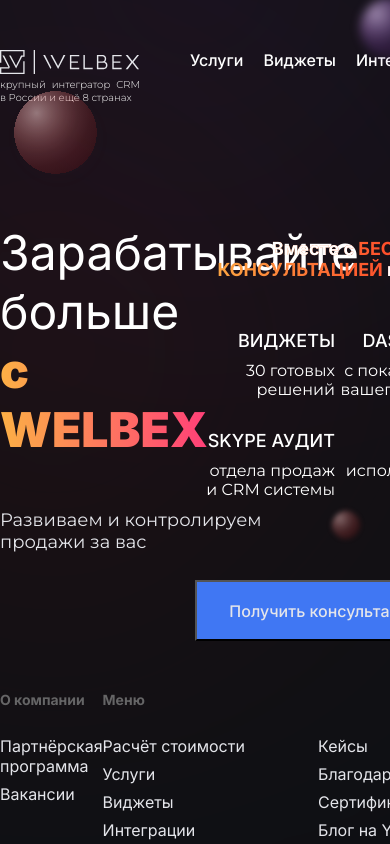
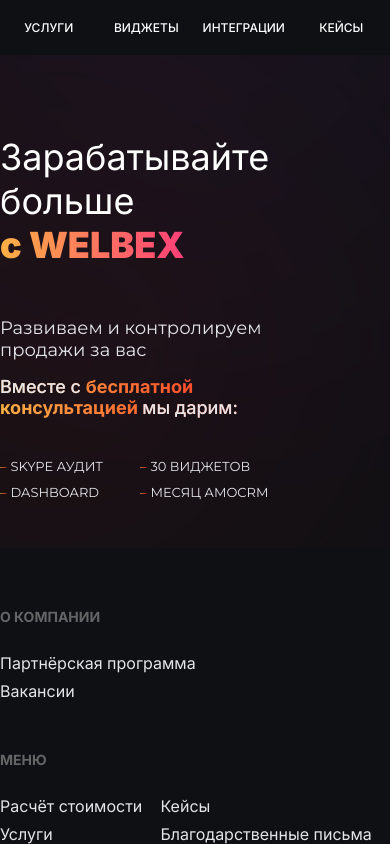
Before and after one commit to Wanashka/adaptive-site-layout-test-, a React (Create React App) app: page / in a window 390 px wide. Built offline with nearby package versions, Linux system fonts and the light colour scheme.

Commit message:
Designed the mobile version of the website.

```diff
--- a/src/App.module.css
+++ b/src/App.module.css
@@ -34,7 +34,8 @@
 }
 
 .header {
-    margin: 50px auto 100px;
+    padding-top: 50px;
+    margin: 0 auto 80px;
     max-width: 1140px;
     width: 100%;
     height: 73px;
@@ -56,15 +57,20 @@
 
 .list {
     display: flex;
-    margin: 0;
+    margin: 0 auto;
+    width: 503px;
+    padding: 0;
 }
 
-.list li {
+.listItem {
     cursor: pointer;
-    margin: 0 10px;
+    width: 100%;
+    text-align: center;
     list-style-type: none;
     font-weight: 500;
     font-size: 16px;
+    margin-right: 5px;
+    margin-left: 5px;
 }
 
 .list li:hover {
@@ -73,6 +79,10 @@
 
 .numberPhone {
     padding-right: 40px;
+    /*display: block;*/
+    /*margin-left: auto;*/
+    min-width: 150px;
+    width: 100%;
     text-decoration: none;
     color: white;
     cursor: pointer;
@@ -81,11 +91,14 @@
 }
 
 .link {
+    display: flex;
     margin-left: auto;
+    width: 320px;
 }
 
 .link a {
-    margin: 10px;
+    width: 100%;
+    text-align: center;
 }
 
 .footer {
@@ -109,6 +122,7 @@
 .blockFooter {
     display: flex;
     flex-flow: column wrap;
+    margin-right: 10px;
 }
 
 .blockFooter a {
@@ -135,7 +149,7 @@
 
 .blockMenuList {
     height: 140px;
-    width: 500px;
+    width: 450px;
 }
 
 .socialNetworkList {
@@ -149,7 +163,7 @@
 }
 
 .confidentiality {
-    margin-top: 100px;
+    margin-top: 90px;
 }
 
 .confidentiality a {
@@ -168,13 +182,14 @@
     flex: 1 0 auto;
     max-width: 1140px;
     width: 100%;
-    margin: 0 auto;
+    margin: 0 auto 20px;
     display: flex;
 }
 
 .contentLeft {
     width: 50%;
     margin-right: auto;
+    /*border: 1px red solid;*/
 }
 
 .profitMore {
@@ -208,6 +223,7 @@
     margin-left: auto;
     height: 100%;
     text-align: right;
+    /*border: 1px red solid;*/
 }
 
 .whatWeGive {
@@ -226,13 +242,18 @@
 }
 
 .colorText {
-    color: white;
+    color: #E4E5EA;
+    font-weight: 500;
+}
+
+.colorText::first-letter {
+    text-transform: uppercase;
 }
 
 .giftBlock {
     height: 250px;
     margin-left: auto;
-    margin-top: 50px;
+    margin-top: 40px;
     max-width: 380px;
     width: 100%;
     display: flex;
@@ -251,11 +272,28 @@
     font-family: 'Inter', sans-serif;
 }
 
+.titleGiftBlock1::after {
+    content: "ВИДЖЕТЫ";
+}
+
+.titleGiftBlock2::after {
+    content: "SKYPE АУДИТ";
+}
+
+.titleGiftBlock3::after {
+    content: "DASHBOARD";
+}
+
+.titleGiftBlock4::after {
+    content: "35 ДНЕЙ";
+}
+
 .descriptionGiftBlock {
     margin-top: 10px;
     font-family: 'Montserrat', sans-serif;
     font-weight: 400;
     font-size: 16px;
+    color: #E4E5EA;
 }
 
 .btn {
@@ -266,4 +304,152 @@
     font-size: 16px;
     background: #4077F3;
     color: #E4E5EA;
+    border: none;
 }
+
+@media screen and (max-width: 840px) {
+    .svgContainer {
+        display: none;
+    }
+
+    .header {
+        background-color: #0E1014;
+        height: 55px;
+        padding-top: 0;
+        align-items: center;
+    }
+
+    .blockLogo {
+        display: none;
+    }
+
+    .list {
+        padding: 0;
+        width: 100%;
+    }
+
+    .listItem {
+        font-size: 12px;
+        text-transform: uppercase;
+    }
+
+    .listCertificate {
+        display: none;
+    }
+
+    .link {
+        display: none;
+    }
+
+    .content {
+        /*width: 100%;*/
+        display: block;
+        /*margin-left: 15px;*/
+    }
+
+    .contentLeft {
+        width: 100%;
+    }
+
+    .profitMore{
+        width: 100%;
+        font-weight: 400;
+        font-size: 36px;
+    }
+    .nameCompany{
+        font-size: 36px;
+    }
+
+    .contentRight {
+        width: 100%;
+        margin-left: 0;
+        text-align: left;
+    }
+
+    .whatWeGive {
+        margin-right: auto;
+        text-align: left;
+    }
+
+    .gradientText {
+        text-transform: lowercase;
+    }
+
+    .giftBlock {
+        margin-left: 0;
+        height: 70px;
+        width: 280px;
+    }
+
+    .giftBlockItem {
+        margin-left: 0;
+        margin-bottom: 10px;
+        height: auto;
+    }
+
+    .titleGiftBlock {
+        font-size: 13px;
+        font-weight: 400;
+        font-family: 'Montserrat', sans-serif;
+        color: #E4E5EA;
+    }
+
+    .titleGiftBlock::before {
+        content: "–";
+        margin-right: 4px;
+        background-image: linear-gradient(to right, #FCB045, #FD1D1D);
+        -webkit-background-clip: text;
+        color: transparent;
+    }
+
+    .titleGiftBlock1::after {
+        content: "SKYPE АУДИТ";
+    }
+
+    .titleGiftBlock2::after {
+        content: "DASHBOARD";
+    }
+
+    .titleGiftBlock3::after {
+        content: "30 ВИДЖЕТОВ";
+    }
+
+    .titleGiftBlock4::after {
+        content: "МЕСЯЦ АMOCRM";
+    }
+
+    .descriptionGiftBlock {
+        display: none;
+    }
+
+    .btn {
+        display: none;
+    }
+
+    .footer {
+        width: 100%;
+        display: block;
+        background-color: #0E1014;
+        height: auto;
+        padding-top: 10px;
+        /*margin: auto 0;*/
+    }
+
+    .blockFooter a {
+        word-wrap: break-word;
+    }
+
+    .menuBlock {
+        width: 100%;
+        /*border: 1px red solid;*/
+    }
+
+    .blockMenuList {
+        width: 100%;
+    }
+
+    .contactBlock {
+        /*margin-left: 0;*/
+        text-align: left;
+    }
+}
--- a/src/App.tsx
+++ b/src/App.tsx
@@ -23,11 +23,11 @@
                     <div className={styles.slogan}>крупный интегратор CRM в Росcии и ещё 8 странах</div>
                 </div>
                 <ul className={styles.list}>
-                    <li>Услуги</li>
-                    <li>Виджеты</li>
-                    <li>Интеграции</li>
-                    <li>Кейсы</li>
-                    <li>Сертификаты</li>
+                    <li className={styles.listItem}>Услуги</li>
+                    <li className={styles.listItem}>Виджеты</li>
+                    <li className={styles.listItem}>Интеграции</li>
+                    <li className={styles.listItem}>Кейсы</li>
+                    <li className={`${styles.listItem} ${styles.listCertificate}`}>Сертификаты</li>
                 </ul>
                 <div className={styles.link}>
                     <a href="tel:+7 555 555-55-55" className={styles.numberPhone}>+7 555 555-55-55</a>
@@ -44,23 +44,25 @@
                 </div>
                 <div className={styles.contentRight}>
                     <div className={styles.whatWeGive}>
-                        <span className={styles.colorText}>Вместе с </span>БЕСПЛАТНОЙ
-                        КОНСУЛЬТАЦИЕЙ <span className={styles.colorText}>мы дарим:</span></div>
+                        <span className={styles.colorText}>Вместе с </span>
+                        <span className={styles.gradientText}>БЕСПЛАТНОЙ КОНСУЛЬТАЦИЕЙ </span>
+                        <span className={styles.colorText}>мы дарим:</span>
+                    </div>
                     <div className={styles.giftBlock}>
                         <div className={styles.giftBlockItem}>
-                            <div className={styles.titleGiftBlock}>ВИДЖЕТЫ</div>
+                            <div className={`${styles.titleGiftBlock} ${styles.titleGiftBlock1}`}/>
                             <div className={styles.descriptionGiftBlock}>30 готовых решений</div>
                         </div>
                         <div className={styles.giftBlockItem}>
-                            <div className={styles.titleGiftBlock}>SKYPE АУДИТ</div>
+                            <div className={`${styles.titleGiftBlock} ${styles.titleGiftBlock2}`}/>
                             <div className={styles.descriptionGiftBlock}>отдела продаж и CRM системы</div>
                         </div>
                         <div className={styles.giftBlockItem}>
-                            <div className={styles.titleGiftBlock}>DASHBOARD</div>
+                            <div className={`${styles.titleGiftBlock} ${styles.titleGiftBlock3}`}/>
                             <div className={styles.descriptionGiftBlock}>с показателями вашего бизнеса</div>
                         </div>
                         <div className={styles.giftBlockItem}>
-                            <div className={styles.titleGiftBlock}>35 ДНЕЙ</div>
+                            <div className={`${styles.titleGiftBlock} ${styles.titleGiftBlock4}`}/>
                             <div className={styles.descriptionGiftBlock}>использования CRM</div>
                         </div>
                     </div>
@@ -69,29 +71,31 @@
             </div>
             <footer className={styles.footer}>
                 <div>
-                    <div className={styles.footerTitle}>О компании</div>
+                    <div className={styles.footerTitle}>О КОМПАНИИ</div>
                     <div className={styles.blockFooter}>
                         <a href={""}>Партнёрская программа</a>
                         <a href={""}>Вакансии</a>
                     </div>
                 </div>
                 <div className={styles.menuBlock}>
-                    <div className={styles.footerTitle}>Меню</div>
+                    <div className={styles.footerTitle}>МЕНЮ</div>
                     <div className={`${styles.blockFooter} ${styles.blockMenuList}`}>
                         <a href={""}>Расчёт стоимости</a>
                         <a href={""}>Услуги</a>
                         <a href={""}>Виджеты</a>
                         <a href={""}>Интеграции</a>
                         <a href={""}>Наши клиенты</a>
+
                         <a href={""}>Кейсы</a>
                         <a href={""}>Благодарственные письма</a>
                         <a href={""}>Сертификаты</a>
                         <a href={""}>Блог на Youtube</a>
                         <a href={""}>Вопрос / Ответ</a>
+
                     </div>
                 </div>
                 <div className={styles.contactBlock}>
-                    <div className={styles.footerTitle}>Контакты</div>
+                    <div className={styles.footerTitle}>КОНТАКТЫ</div>
                     <div className={styles.blockFooter}>
                         <a href={""}>+7 555 555-55-55</a>
                         <div className={styles.socialNetworkList}>
```
